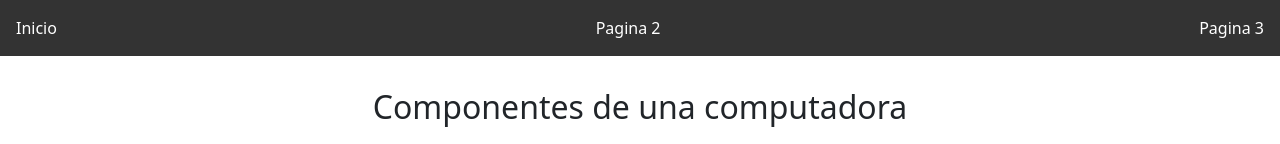
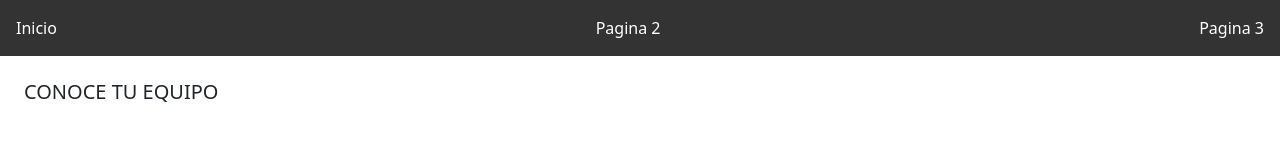
Before and after one commit to omarluevano99/Laboratorio-6, a plain HTML site: page pagina1.html in a window 1280 px wide. Shown: the top 144 px of the page. Drawn offline with nearby package versions, Linux system fonts and the light colour scheme.

Commit message:
Update pagina1.html

```diff
--- a/pagina1.html
+++ b/pagina1.html
@@ -16,6 +16,8 @@
 			<li><a href="pagina3.html">Pagina 3</a></li>
 		</ul>
 	</nav>
+
+	 <h3 class="fs-5 mt-4 px-4 pb-1">CONOCE TU EQUIPO</h3>
 
 	<main class="container">
 		<h1>Componentes de una computadora</h1>
@@ -74,3 +76,4 @@
 
 	<script src="https://code.jquery.com/jquery-3.6.0.min.js"></script>
 	<script src="https://cdn.jsdelivr.net/npm/bootstrap"></script>
+// Josie Marianne Tejeda Garza 1909681
```
